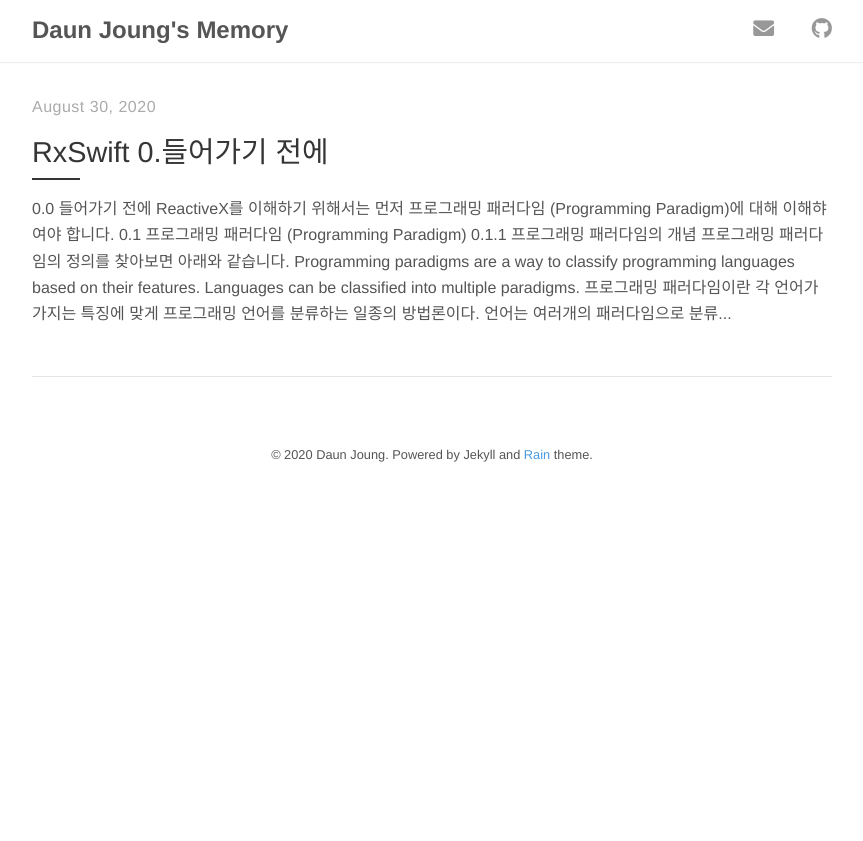
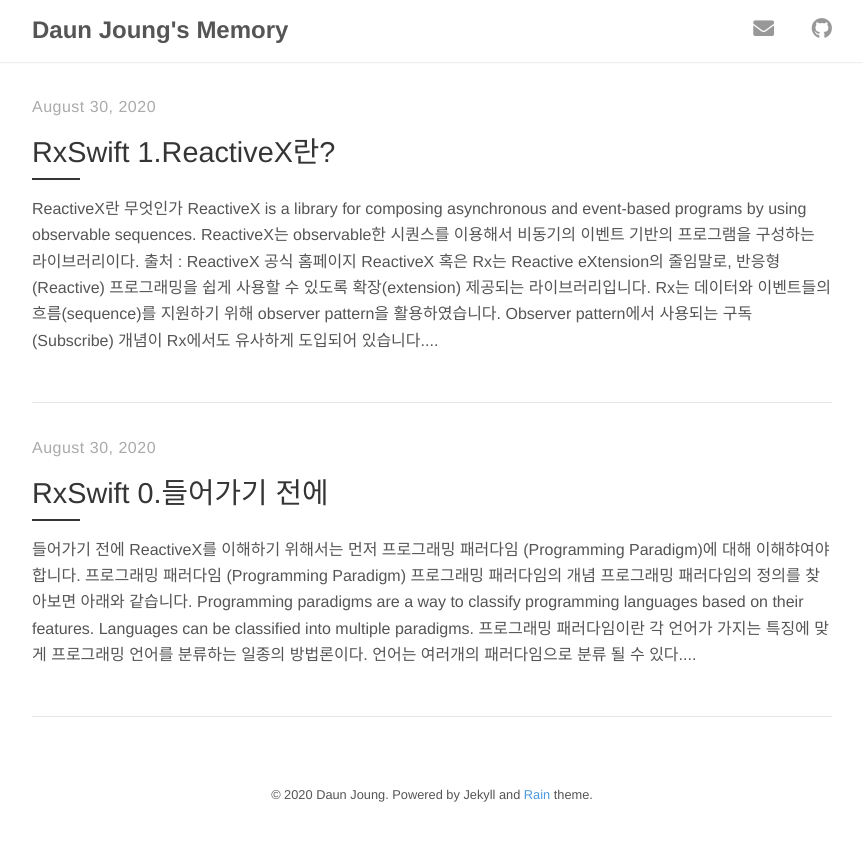
Before and after one commit to ICoi/ICoi.github.io, a Jekyll site: the page built from index.html, in a window 1280 px wide. Shown: the top 841 px of the page, without its empty margins (208-1071 px from the left). Built offline with Jekyll 4.4.1, drawn with Linux system fonts in a browser that asks for light colours; nearby versions of some CDN libraries; the list of posts is cut into pages by our own code.

Commit message:
Change File name and Post RxSwift 1

```diff
--- a/_posts/2020-08-30-pagination-post.md
+++ b/_posts/2020-08-30-RxSwift0.md
@@ -4,13 +4,13 @@ title: "RxSwift 0.들어가기 전에"
 author: "Daun Joung"
 tags: ["RxSwift","iOS"]
 ---
-# 0.0 들어가기 전에
+# 들어가기 전에
 
 ReactiveX를 이해하기 위해서는 먼저 `프로그래밍 패러다임 (Programming Paradigm)`에 대해 이해햐여야 합니다.
 
-# 0.1 프로그래밍 패러다임 (Programming Paradigm)
+# 프로그래밍 패러다임 (Programming Paradigm)
 
-## 0.1.1 프로그래밍 패러다임의 개념
+## 프로그래밍 패러다임의 개념
 
 프로그래밍 패러다임의 정의를 찾아보면 아래와 같습니다.
 
@@ -25,12 +25,12 @@ ReactiveX를 이해하기 위해서는 먼저 `프로그래밍 패러다임 (Pro
 과거, 1개의 언어는 1개의 특징적인 패러다임을 기반으로 설계된 것과 달리 최근에 만들어진 프로그래밍 언어는 다양한 패러다임(Multi-paradigm) 개념을 기반으로 프로그래밍 될 수 있도록 설계되고 있습니다. Swift도 프로토콜 지향(protocol-oriented), 객체 지향 (object-oriented), 함수형 (functional), 명령형 (imperative), 선언형 (declarative) 패러다임의 개념을 포함하는 Muti-Paradigm 언어입니다.
 
 
-## 0.1.2. 프로그래밍 패러다임의 종류
+##  프로그래밍 패러다임의 종류
 
 프로그래밍 패러다임은 크게 `명령형(imperative)` 와 `선언형(declarative)`으로 분류되며, 절차 지향 (procedural), 객체 지향 (object-oriented), 함수형(functional), 논리(logic) 등의 패러다임들도 세분화 됩니다.
 
 
-### 0.1.2.1. 명령형(imperative) 프로그래밍
+###  명령형(imperative) 프로그래밍
 * 명령형 프로그래밍이란 상태를 변경하는 구문의 관점에서 연산을 작성하는 패러다임입니다.
 * 어떻게 (How) 동작할지를 작성하며, 알고리즘 등을 활용하여 구체적인 문제 해결 방법을 프로그래밍합니다.
 * 절차 지향 프로그래밍, 객체 지향 프로그래밍 등이 명령형 프로그래밍에 속합니다.
@@ -43,7 +43,7 @@ ReactiveX를 이해하기 위해서는 먼저 `프로그래밍 패러다임 (Pro
 * 프로그램을 명령어의 흐름이 아닌 '객체'라는 기본 단위로 나누고, 객체들의 상호작용을 서술하는 프로그래밍 패러다임입니다.
 * ex) C++, JAVA
 
-### 0.1.2.2. 선언형(declarative) 프로그래밍
+###  선언형(declarative) 프로그래밍
 * 선언형 프로그래밍은 해결방법이 아닌 수행하고자 아는 동작을 작성하는 패러다임입니다.
 * 무엇 (What)을 할지에 대해 작성합니다.
 * 함수형 프로그래밍, 논리형 프로그래밍 등이 선언형 프로그래밍에 속합니다.
@@ -70,7 +70,7 @@ ReactiveX를 이해하기 위해서는 먼저 `프로그래밍 패러다임 (Pro
       * 결과 ) YES (참)
 
 
-### 0.1.2.3 명령형 프로그래밍 vs 선언형 프로그래밍
+### 명령형 프로그래밍 vs 선언형 프로그래밍
 > You know imperative programming is like HOW you do something, and declarative programming is more like WHAT you do, or something.
 >
 > 명령형 프로그래밍은 "어떻게" 할지를 프로그래밍하고, 선언형 프로그래밍은 "무엇"을 할지를 프로그래밍한다.
@@ -87,9 +87,9 @@ ReactiveX를 이해하기 위해서는 먼저 `프로그래밍 패러다임 (Pro
 
 
 
-# 0.99. 자료 출처
+# 자료 출처
 * [위키피디아-Programming paradigm](https://en.wikipedia.org/wiki/Programming_paradigm)
-* [위키피디아-swift](https://en.wikipedia.org/wiki/Swift_(programming_language)
+* [위키피디아-swift](https://en.wikipedia.org/wiki/Swift_(programming_language))
 * [위키피디아-절차적 프로그래밍](https://ko.wikipedia.org/wiki/절차적_프로그래밍)
 * [나무위키 - 객체 지향 프로그래밍](https://namu.wiki/w/객체%20지향%20프로그래밍)
 * [위키백과-논리형 프로그래밍](https://ko.wikipedia.org/wiki/논리형_프로그래밍)
--- /dev/null
+++ b/_posts/2020-08-30-RxSwift1.md
@@ -0,0 +1,61 @@
+---
+layout: post
+title: "RxSwift 1.ReactiveX란?"
+author: "Daun Joung"
+tags: ["RxSwift","iOS"]
+---
+
+# ReactiveX란 무엇인가
+
+> ReactiveX is a library for composing asynchronous and event-based programs by using observable sequences.
+> ReactiveX는 observable한 시퀀스를 이용해서 비동기의 이벤트 기반의 프로그램을 구성하는 라이브러리이다.
+> 출처 : [ReactiveX 공식 홈페이지](http://reactivex.io)
+
+ReactiveX 혹은 Rx는 Reactive eXtension의 줄임말로, 반응형 (Reactive) 프로그래밍을 쉽게 사용할 수 있도록 확장(extension) 제공되는 라이브러리입니다. Rx는 데이터와 이벤트들의 흐름(sequence)를 지원하기 위해 observer pattern을 활용하였습니다. Observer pattern에서 사용되는 구독(Subscribe) 개념이 Rx에서도 유사하게 도입되어 있습니다.
+또한, Rx는 선언형 (declarative) 패러다임을 차용하고 있습니다. 프로그래밍시 스레드 관리, 동기화, 스레드 동시 접근 제어, 병렬 데이터 구조나 비동기 처리와 같은 복잡한 로직 걱정 없이 스퀀스들이 무엇을 하게 할지를 제공되는 명령어(operators)를 이용하여 개발합니다.
+
+Rx를 `함수형 반응형 프로그래밍(Functional reactive programming)` 으로 오해하는 경우가 있는데, Rx는 `함수형(Functional)`이고 `반응형(reactive)` 패러다임을 지향하지만 `함수형 반응형 프로그래밍(Functional reactive programming)`은 아닙니다. `함수형 반응형 프로그래밍(Functional reactive programming)`은 값을 지속적으로(continuously) 처리해야하지만, Rx의 함수들은 프로그램이 진행되면서 전달(emit)되는 연속적이지 않은 값(discrete values)들을 처리합니다.
+
+즉, ReactiveX는 함수형, 반응형 패러다임을 제공하는 비동기 기반 이벤트를 효율적으로 처리하기 위해 도입된 라이브러리입니다.
+
+## Observables를 활용하는 이유 (Why use observables?)
+Rx의 Observable model은 단순한 비동기 이벤트들의 흐름이나, array와 같은 자료구조(collections)들을 다루는 연산자들을 다루기 쉽게 합니다. 복잡한 콜백들 사용을 대체하여 읽기 쉽고 잠재적인 버그 발생의 위험을 줄여줍니다.
+
+### Observables는 구성하기 쉽다(Observables are composable)
+
+비동기 작업을 하는 경우 main thread 의 동작에 제한이 가지 않도록 thread를 생성하여 동작을 제어해야하는 복잡함이 있습니다. 해당 문제를 쉽게 사용하기 위해 Java의 Future를 이용하여 비슷한 상황에서 활용 할 수 있으나, Future는 비동기를 중첩적으로 사용하는 경우에는 적합하지 못하다.
+Rx의 Observerbles을 이용하면 복잡한 비동기 데이터 흐름과 시퀀스(sequence)를 쉽게 작업 할 수 있습니다.
+
+### Observable은 유연하게 활용 할 수 있다(Obervables are flexible)
+
+Java의 Future가 단일 값(single scalar values)의 발생에 대한 처리만 가능한 것 과는 달리 Rx의 Observables는 단일 값의 발생 뿐 아니라 데이터 시퀀스(sequence)나 무한하게 전달되는 값에 대한 처리도 가능합니다.
+
+
+### Observables은 구현 방식에 의존적이지 않다(Observables are less opinionated)
+
+Rx는 동시성 또는 비동기 상황에 관계 없이 사용 가능합니다. Observables은 thread-pools, event loops, non-blocking I/O, actors, 혹은 당신의 코드 스타일이나 방식을 활용하여 구현 될 수 있습니다. 비동기 환경, blocking이나 non-blocking 혹은 필요한 방식 대로 구현 하도록 활용 할 수 있습니다.
+
+
+### Callbacks은 중첩된 비동기 구문에서 사용이 적합하지 않다(Callbacks have their own problems)
+
+Callback은 그 무엇도 block 상태에 빠지지 않도록 하여 Future.get는 작업이 완료 될 때 까지 blocking되는 문제를 해소하였습니다. Callback을 이용하면 응답이 준비 될 때 실행되므로 효율적입니다. 그러나, Future와 마찬가지로 단순한 비동기 구문 (single level of asynchronous)을 실행할때는 쉽게 사용 할 수 있으나, 중첩된 비동기 구조에서는 사용이 복잡합니다.
+
+### Rx는 많은 언어를 통해 제공된다 (ReactiveX is a polyglot implementation)
+
+Rx는 다양한 언어를 이용해서, 그들의 표현 양식(idiom)에 맞게 사용 할 수 있도록 제공되고 있습니다.
+
+## Reactive Programming 패러다임
+* Rx는 반응형 프로그래밍(Reactive Programming) 패러다임을 따르고 있습니다.
+
+## 반응형 프로그래밍이란?
+> Reactive programming is a declarative programming paradigm concerned with data streams and the propagation of change. With this paradigm it is possible to express static (e.g., arrays) or dynamic (e.g., event emitters) data streams with ease, and also communicate that an inferred dependency within the associated execution model exists, which facilitates the automatic propagation of the changed data flow.
+>
+> 반응형 프로그래밍이란 데이터의 흐름과 변경을 추적하는 것과 관련된 선언형 프로그래밍 패러다임이다. 이 패러다임은 정적 혹은 동적인 데이터의 흐름을 쉽게 표현할 수 있으며, 데이터 흐름의 변화를 자동으로 추적 가능하게 하기 위해서 관련된 실행 모델간의 의존성을 연결한다.
+>
+> 출처 : [위키피디아-Reactive programming](https://en.wikipedia.org/wiki/Reactive_programming)
+
+* 위의 인용문과 같이 반응형 프로그래밍은 `데이터의 흐름`을 중심으로 하는 선언형 프로그래밍입니다. 데이터의 입력 혹은 변화가 발생하는 경우 `무엇(What)`을 할지를 작성하는데 중점을 두고 있으며, 비동기 상황에서 데이터의 변화에 따른 동작을 쉽게 대응 할 수 있다는 특징을 가지고 있습니다.
+
+
+출처
+* [ReactiveX 공식홈페이지](http://reactivex.io)
```
